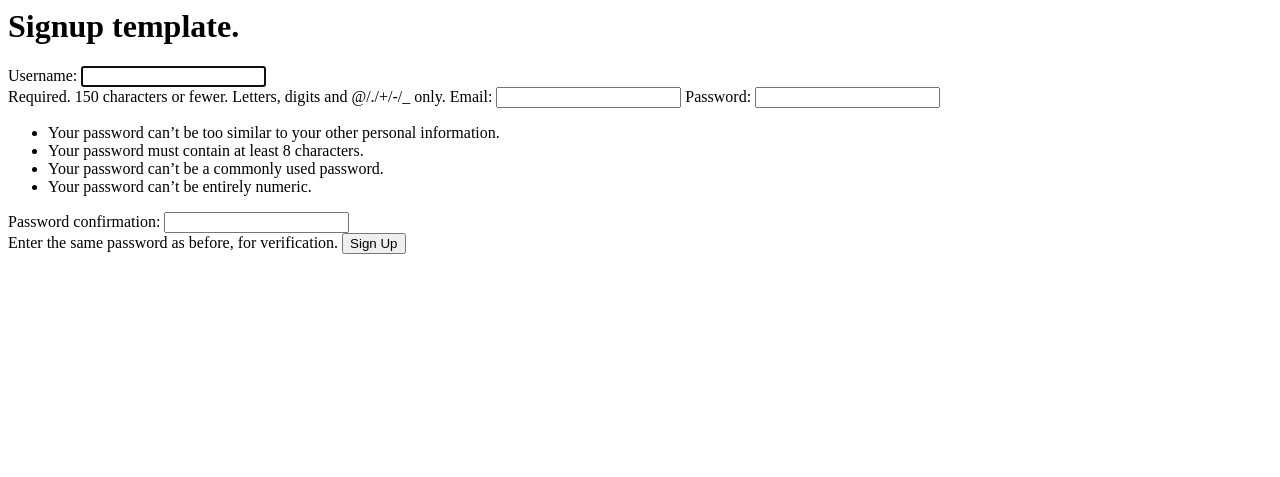
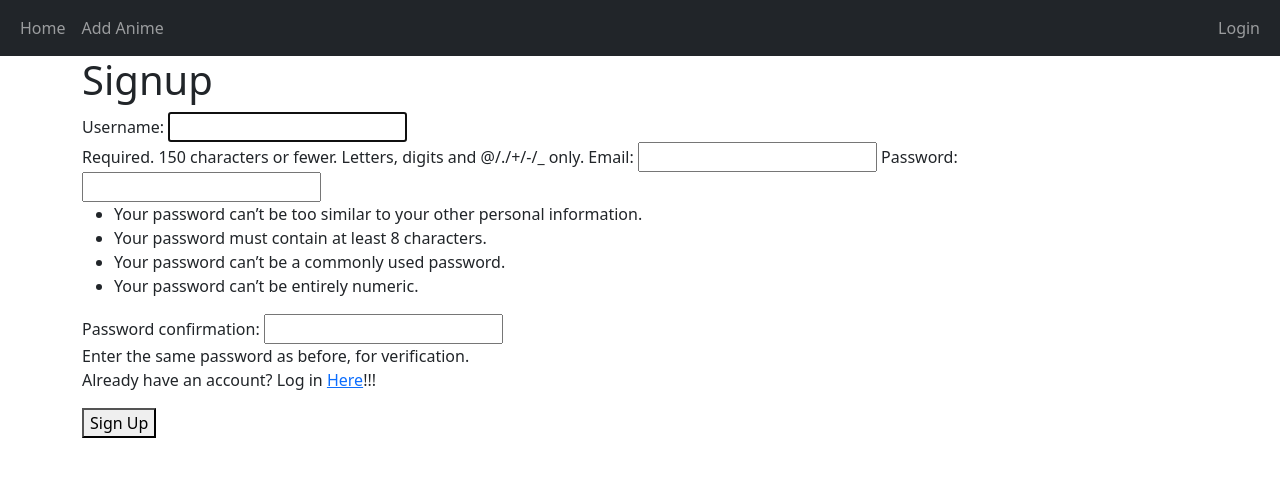
Before and after one commit to sudoShikhar/Anime-Watch-Tracker, a Django app: page /watchTracker/sign-up/ in a window 1280 px wide. Shown: the top 477 px of the page. Run offline with Django 4.2, Linux system fonts and the light colour scheme.

Commit message:
Added navbar

```diff
--- a/AnimeWebsite/WatchTracker/templates/add_anime.html
+++ b/AnimeWebsite/WatchTracker/templates/add_anime.html
@@ -1,6 +1,9 @@
+{% extends 'base.html' %}
+{% block content %}
 <h1>Add new anime to WatchTracker</h1>
 
 <form method="post">
   {% csrf_token %} {{ form }}
   <button type="submit">Add Anime</button>
 </form>
+{% endblock %}
--- /dev/null
+++ b/AnimeWebsite/WatchTracker/templates/base.html
@@ -0,0 +1,51 @@
+<!DOCTYPE html>
+<html lang="en">
+  <head>
+    <meta charset="UTF-8" />
+    <meta http-equiv="X-UA-Compatible" content="IE=edge" />
+    <meta name="viewport" content="width=device-width, initial-scale=1.0" />
+    <link
+      href="https://cdn.jsdelivr.net/npm/bootstrap@5.1.3/dist/css/bootstrap.min.css"
+      rel="stylesheet"
+      integrity="sha384-1BmE4kWBq78iYhFldvKuhfTAU6auU8tT94WrHftjDbrCEXSU1oBoqyl2QvZ6jIW3"
+      crossorigin="anonymous"
+    />
+    <title>{% block title %}Anime Watch Tracker{% endblock %}</title>
+  </head>
+  <body>
+    <nav class="navbar navbar-expand-lg navbar-dark bg-dark">
+      <div class="container-fluid">
+        <div>
+          <ul class="navbar-nav">
+            <li class="nav-item">
+              <a class="nav-link" href="/watchTracker/home">Home</a>
+            </li>
+            <li class="nav-item">
+              <a class="nav-link" href="/watchTracker/addAnime">Add Anime</a>
+            </li>
+          </ul>
+        </div>
+        <div>
+          <ul class="navbar-nav">
+            {% if user.is_authenticated %}
+            <span class="navbar-text">Logged in as {{user.username}} | </span>
+            <li class="nav-item">
+              <a class="nav-link" href="/watchTracker/logout">Logout</a>
+            </li>
+            {% else %}
+            <li class="nav-item">
+              <a class="nav-link" href="/watchTracker/login">Login</a>
+            </li>
+            {% endif %}
+          </ul>
+        </div>
+      </div>
+    </nav>
+    <div class="container">{% block content %} {% endblock %}</div>
+    <script
+      src="https://cdn.jsdelivr.net/npm/bootstrap@5.1.3/dist/js/bootstrap.bundle.min.js"
+      integrity="sha384-ka7Sk0Gln4gmtz2MlQnikT1wXgYsOg+OMhuP+IlRH9sENBO0LRn5q+8nbTov4+1p"
+      crossorigin="anonymous"
+    ></script>
+  </body>
+</html>
--- a/AnimeWebsite/WatchTracker/templates/home.html
+++ b/AnimeWebsite/WatchTracker/templates/home.html
@@ -1,3 +1,5 @@
+{% extends 'base.html' %}
+{% block content %}
 <h1>WatchTracker Home</h1>
 {% if user.is_authenticated %}
 <p>Logged in as {{ user.username }}</p>
@@ -14,3 +16,4 @@
 {% endfor %} {% else %}
 <p>Not logged in as any user.</p>
 {% endif %}
+{% endblock %}
--- a/AnimeWebsite/WatchTracker/templates/registration/sign_up.html
+++ b/AnimeWebsite/WatchTracker/templates/registration/sign_up.html
@@ -1,6 +1,12 @@
-<h1>Signup template.</h1>
+{% extends 'base.html' %}
+{% block content %}
+<h1>Signup</h1>
 
 <form method="post">
   {% csrf_token %} {{ form }}
+  <p>
+    Already have an account? Log in <a href="/watchTracker/login">Here</a>!!!
+  </p>
   <button type="submit">Sign Up</button>
 </form>
+{% endblock %}
--- a/AnimeWebsite/WatchTracker/urls.py
+++ b/AnimeWebsite/WatchTracker/urls.py
@@ -1,9 +1,11 @@
 from django.urls import path
+from django.views.generic import RedirectView
 
 from . import views
 
 urlpatterns = [
-    path("", views.home, name="WatchTracker Home"),
+    path("", RedirectView.as_view(url="home/")),
+    path("home/", views.home, name="WatchTracker Home"),
     path("addAnime/", views.add_anime, name="Add new Anime"),
     # path('deleteAnime/',views.add_new_anime,name='Delete Anime'),
     # path('TrackAnime/',views.add_new_anime,name='Track Anime'),
```
Also changed, not shown: AnimeWebsite/WatchTracker/templates/registration/login.html (+7 -1 lines), README.md.
